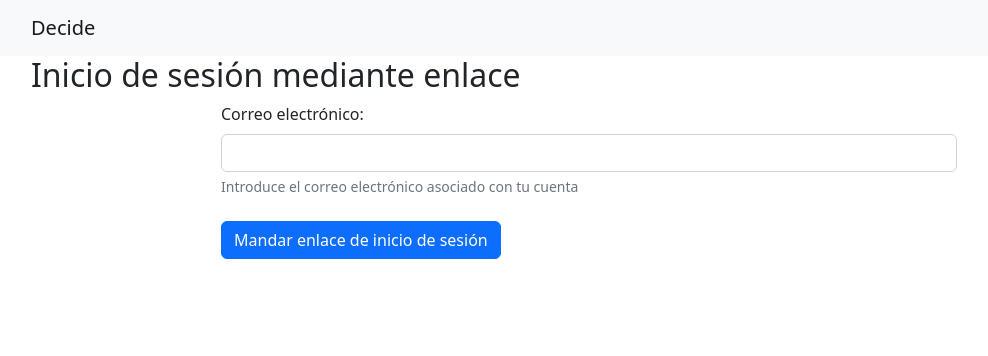
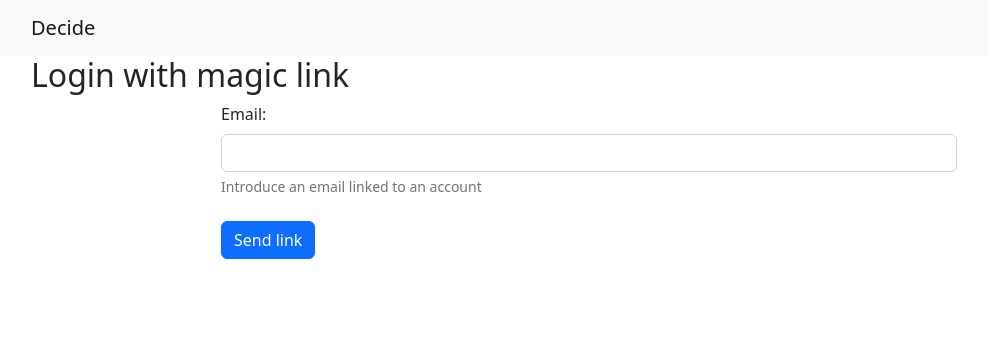
Before and after one commit to decide-part-aracena/decide-part-aracena, a Django app: page /authentication/magic-login/ in a window 1280 px wide. Shown: the top 356 px of the page, without its empty margins (51-1039 px from the left). Run offline with Django 3.2, Linux system fonts and the light colour scheme; parts of the project's set-up code (start-up, migrations or seed data) failed here and were passed over.

Commit message:
feat #4: Traducción de la feature

```diff
--- a/decide/authentication/templates/authentication/magic_auth.html
+++ b/decide/authentication/templates/authentication/magic_auth.html
@@ -18,20 +18,20 @@
 
 <div class="container justify">
 	<div class="row justify-content-center">
-		<h2>Inicio de sesión mediante enlace</h2>
+		<h2>Login with magic link</h2>
 		<div class="col-8 align-self-center">
 			<div id="alertPlaceHolder"></div>
 			{% csrf_token %}
 			<div class="form-outline mb-4">
-				<label for="exampleInputEmail1" class="form-label">Correo electrónico:</label>
+				<label for="exampleInputEmail1" class="form-label">Email:</label>
 				<input id="email-input" type="email" class="form-control" name="email" aria-describedby="email">
-				<div class="form-text">Introduce el correo electrónico asociado con tu cuenta</div>
+				<div class="form-text">Introduce an email linked to an account</div>
 			</div>
 			<div id="timer-hidden" style="display:none">
-				<p class="form-label">Si el correo electrónico es correcto le llegará un mensaje.</p>
+				<p class="form-label">If the email is correct, an email will be sent to you inbox</p>
 				<p id="timer" style="font-size: x-large;"></p>
 			</div>
-			<button id="submit-button" onclick="magicLinkRequest()" type="submit" class="btn btn-primary btn-block mb-4" >Mandar enlace de inicio de sesión</button>
+			<button id="submit-button" onclick="magicLinkRequest()" type="submit" class="btn btn-primary btn-block mb-4" >Send link</button>
 		</div>
 	</div>
 </div>
@@ -49,9 +49,9 @@
 			document.getElementById("submit-button").disabled = true;
 			document.getElementById("email-input").value = ""
 
-			alertMsg('Se ha enviado un enlace al correo: ' + email, 'success')
+			alertMsg('Link sent to ' + email, 'success')
 		}else{
-			alertMsg('Formato de correo electrónico incorrecto, revíselo', 'danger')
+			alertMsg('Check the email format', 'danger')
 		}
 	}
 
@@ -66,11 +66,11 @@
 			var minutos = Math.floor(tiempoRestante / 60);
 			var segundos = Math.floor(tiempoRestante - minutos*60);
 
-			document.getElementById("timer").innerHTML = "El enlace expira en  " + minutos + "m " + segundos + "s ";
+			document.getElementById("timer").innerHTML = "Link expires in  " + minutos + "m " + segundos + "s ";
 
 			if (tiempoRestante < 0) {
 			  clearInterval(x);
-			  document.getElementById("timer").innerHTML = "El enlace ha expirado, pida uno nuevo";
+			  document.getElementById("timer").innerHTML = "Link has expired, request a new one";
 			  document.getElementById("submit-button").disabled = false;
 			}
 		  }, 1000);
--- a/decide/authentication/views.py
+++ b/decide/authentication/views.py
@@ -85,8 +85,8 @@ def magic_link_via_email(request: HttpRequest):
                 link=f"{BASEURL}/authentication/magic-link/{token}"
                 cache.get_or_set(token,email,timeout=timeout)
                 send_mail(
-                    subject="Decide - Enlace de inicio de sesion",
-                    message=f"Enlace de inicio de sesion: {link}",
+                    subject="Decide - Login magic link",
+                    message=f"Copy in the browser the following link in order to login {link}",
                     from_email='decide.part.aracena@outlook.com',
                     recipient_list=[email],
                     fail_silently=False,
@@ -100,7 +100,7 @@ def authenticate_via_magic_link(request: HttpRequest, token: str):
     '''
     email = cache.get(token)
     if email is None:
-        return HttpResponseBadRequest(content="El link de inicio de sesión ha expirado")
+        return HttpResponseBadRequest(content="Link has expired, request a new one")
     cache.delete(token)
     user = User.objects.get(email=email)
     login(request,user)
```
